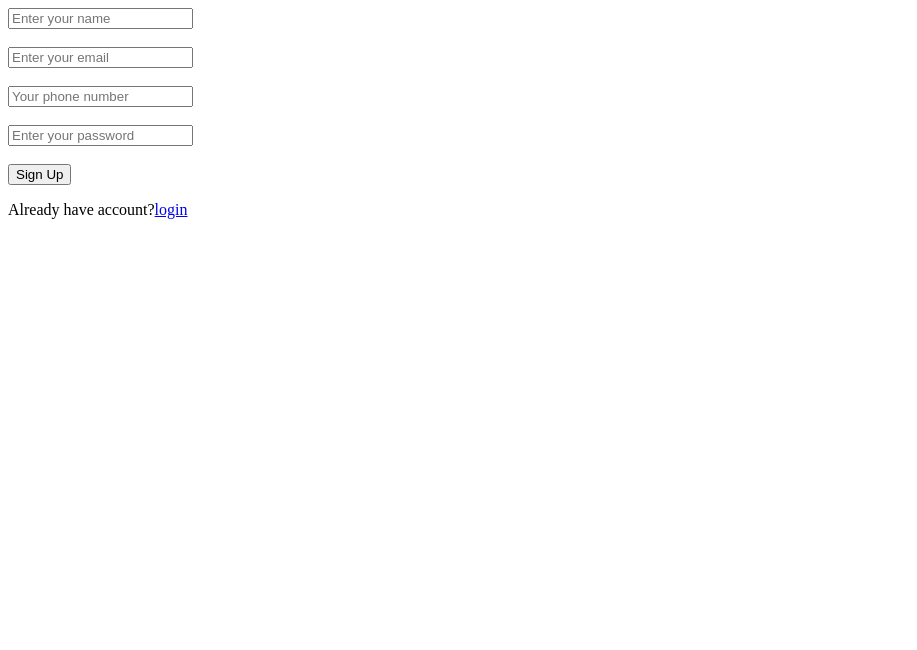
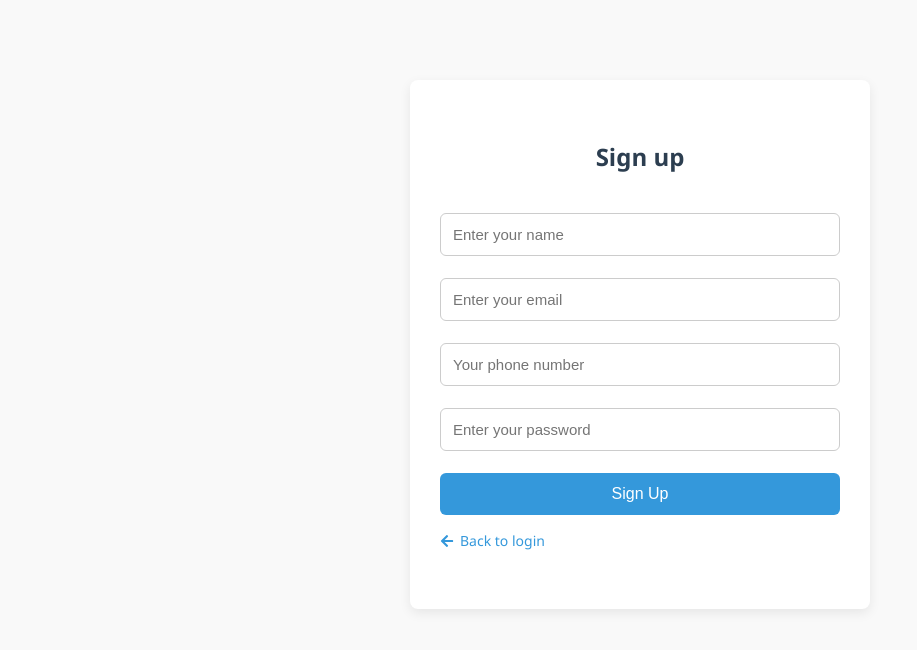
Before and after one commit to Dheerajsonekar/charity_donation_platform, a website: page public/signup.html in a window 1280 px wide. Shown: the whole page, without its empty margins (0-917 px from the left). Drawn offline with nearby package versions, Linux system fonts and the light colour scheme.

Commit message:
all page ui

```diff
--- /dev/null
+++ b/public/admin-login.css
@@ -0,0 +1,83 @@
+/* admin-login.css */
+/* Reset & Base */
+* {
+  box-sizing: border-box;
+  margin: 0;
+  padding: 0;
+}
+
+body {
+  font-family: 'Segoe UI', sans-serif;
+  background-color: #f5f7fa;
+  display: flex;
+  flex-direction: column;
+  align-items: center;
+  justify-content: center;
+  height: 100vh;
+}
+
+/* Heading */
+h2 {
+  margin-bottom: 30px;
+
+  color: #2c3e50;
+  font-size: 24px;
+  text-align: center;
+
+}
+
+/* Form Container */
+form#loginForm {
+  background-color: #ffffff;
+  padding: 32px;
+  border-radius: 8px;
+  box-shadow: 0 6px 18px rgba(0, 0, 0, 0.1);
+  width: 100%;
+  max-width: 400px;
+  display: flex;
+  flex-direction: column;
+}
+
+/* Input Fields */
+form#loginForm input {
+  width: 100%;
+  padding: 12px;
+  margin-bottom: 16px;
+  font-size: 15px;
+  border: 1px solid #ccc;
+  border-radius: 6px;
+}
+
+/* Submit Button */
+form#loginForm button {
+  width: 100%;
+  padding: 12px;
+  margin-top: 8px;
+  background-color: #2c3e50;
+  color: #fff;
+  border: none;
+  border-radius: 6px;
+  font-size: 16px;
+  cursor: pointer;
+  transition: background-color 0.3s ease;
+}
+
+form#loginForm button:hover {
+  background-color: #1a242f;
+}
+
+/* Paragraph Links */
+p {
+  margin-top: 16px;
+  font-size: 14px;
+  text-align: center;
+}
+
+p a {
+  color: #3498db;
+  text-decoration: none;
+}
+
+p a:hover {
+  text-decoration: underline;
+}
--- /dev/null
+++ b/public/admin-sign.css
@@ -0,0 +1,77 @@
+/* Reset and Base */
+* {
+  margin: 0;
+  padding: 0;
+  box-sizing: border-box;
+}
+
+body {
+  font-family: 'Segoe UI', sans-serif;
+  background-color: #f4f6f8;
+  display: flex;
+  flex-direction: column;
+  align-items: center;
+  padding: 40px 20px;
+  min-height: 100vh;
+}
+
+/* Heading */
+h2 {
+  margin-bottom: 30px;
+
+  color: #2c3e50;
+  font-size: 24px;
+  text-align: center;
+}
+
+/* Form Styling */
+form#registerForm {
+  background-color: #ffffff;
+  padding: 32px;
+  border-radius: 10px;
+  box-shadow: 0 8px 20px rgba(0, 0, 0, 0.1);
+  width: 100%;
+  max-width: 420px;
+}
+
+form input {
+  width: 100%;
+  padding: 12px;
+  margin: 8px 0;
+  font-size: 15px;
+  border: 1px solid #ccc;
+  border-radius: 6px;
+}
+
+form button {
+  width: 100%;
+  padding: 12px;
+  margin-top: 16px;
+  background-color: #2c3e50;
+  color: #fff;
+  border: none;
+  border-radius: 6px;
+  font-size: 16px;
+  cursor: pointer;
+  transition: background-color 0.3s ease;
+}
+
+form button:hover {
+  background-color: #1a242f;
+}
+
+/* Paragraph Links */
+p {
+  margin-top: 16px;
+  font-size: 14px;
+  text-align: center;
+}
+
+p a {
+  color: #2980b9;
+  text-decoration: none;
+}
+
+p a:hover {
+  text-decoration: underline;
+}
--- a/public/home.css
+++ b/public/home.css
@@ -1,20 +1,42 @@
 body {
   margin: 0;
-      font-family: Arial, sans-serif;
+  font-family: "Segoe UI", sans-serif;
 }
+
+/* Navbar Container */
 .navbar {
-      background-color: #2c3e50;
-      color: white;
   display: flex;
   justify-content: space-between;
   align-items: center;
-      padding: 10px 20px;
+  padding: 12px 40px;
+  background-color: #ffffff;
+  box-shadow: 0 1px 5px rgba(0, 0, 0, 0.1);
   position: sticky;
+  top: 0;
+  z-index: 100;
 }
 
 .navbar .logo {
-      font-size: 20px;
   font-weight: bold;
+  font-size: 22px;
+  color: #2c3e50;
+}
+
+.nav-links {
+  display: flex;
+  gap: 24px;
+}
+
+.nav-links a {
+  text-decoration: none;
+  color: #333;
+  font-size: 16px;
+  padding: 8px;
+  transition: color 0.2s ease;
+}
+
+.nav-links a:hover {
+  color: #3498db;
 }
 
 .profile-container {
@@ -23,13 +45,13 @@
 }
 
 .profile-pic {
-      width: 35px;
-      height: 35px;
+  width: 32px;
+  height: 32px;
   border-radius: 50%;
-      background-color: white;
-      background-image: url('https://i.imgur.com/IAWZ8sR.png'); /* Placeholder image */
+
   background-size: cover;
   background-position: center;
+  border: 2px solid #3498db;
 }
 
 .dropdown {
@@ -37,31 +59,113 @@
   top: 45px;
   right: 0;
   background-color: white;
-      color: black;
-      border: 1px solid #ccc;
+  border: 1px solid #ddd;
   width: 160px;
-      box-shadow: 0 4px 8px rgba(0,0,0,0.1);
+  box-shadow: 0 4px 8px rgba(0, 0, 0, 0.1);
   display: none;
-      z-index: 100;
+  z-index: 1000;
+  border-radius: 6px;
 }
 
 .dropdown a {
   display: block;
   padding: 10px;
   text-decoration: none;
-      color: black;
+  color: #333;
 }
 
 .dropdown a:hover {
-      background-color: #f1f1f1;
-    }
-    .dropdown p {
-      display: block;
-      padding: 10px;
-      text-decoration: none;
-      color: black;
+  background-color: #f5f5f5;
 }
 
-    .dropdown p:hover {
-      background-color: #f1f1f1;
+.auth-section {
+  display: flex;
+  align-items: center;
+  gap: 20px;
 }
+
+.auth-button {
+  padding: 8px 16px;
+  border: 1px solid #3498db;
+  background-color: transparent;
+  color: #3498db;
+  border-radius: 4px;
+  cursor: pointer;
+  font-size: 15px;
+  transition: all 0.3s ease;
+}
+
+.auth-button:hover {
+  background-color: #3498db;
+  color: white;
+}
+
+/* Hamburger Icon */
+.hamburger {
+  display: none;
+  font-size: 26px;
+  cursor: pointer;
+}
+
+/* Mobile Responsive */
+@media (max-width: 768px) {
+  .nav-links {
+    display: none;
+    flex-direction: column;
+    background-color: white;
+    position: absolute;
+    top: 60px;
+    left: 0;
+    right: 0;
+    padding: 10px 20px;
+    box-shadow: 0 4px 8px rgba(0, 0, 0, 0.1);
+  }
+
+  .nav-links.show {
+    display: flex;
+  }
+
+  .hamburger {
+    display: block;
+  }
+  .auth-section {
+    display: none;
+    flex-direction: column;
+    align-items: center;
+    background-color: white;
+    position: absolute;
+    top: calc(60px + 100%); /* Push below nav-links */
+    left: 0;
+    right: 0;
+    padding: 10px 0;
+    box-shadow: 0 4px 8px rgba(0, 0, 0, 0.1);
+    z-index: 999;
+  }
+
+  .auth-section.show {
+    display: flex;
+  }
+
+  .auth-button {
+    width: 80%;
+    text-align: center;
+  }
+
+  .profile-container {
+    margin: 10px 0;
+  }
+
+  .dropdown {
+    position: static;
+    box-shadow: none;
+    width: 100%;
+    border: none;
+  }
+
+  .dropdown a {
+    padding: 8px;
+    border-top: 1px solid #eee;
+    width: 100%;
+    text-align: center;
+  }
+}
--- /dev/null
+++ b/public/signup.css
@@ -0,0 +1,71 @@
+/* General body styling to match navbar */
+body {
+  margin: 0;
+  padding: 0;
+  font-family: 'Segoe UI', sans-serif;
+  background-color: #f9f9f9;
+  color: #2c3e50;
+}
+
+/* Form section styling */
+.form-section {
+  max-width: 400px;
+  margin: 80px auto;
+  padding: 40px 30px;
+  background-color: #fff;
+  box-shadow: 0 4px 12px rgba(0, 0, 0, 0.08);
+  border-radius: 8px;
+}
+h2 {
+   margin-bottom: 40px;
+
+  color: #2c3e50;
+  font-size: 24px;
+  text-align: center;
+
+}
+
+/* Input fields */
+input[type="text"],
+input[type="email"],
+input[type="number"],
+input[type="password"] {
+  width: 100%;
+  padding: 12px;
+  border: 1px solid #ccc;
+  border-radius: 6px;
+  font-size: 15px;
+  box-sizing: border-box;
+}
+
+/* Submit button */
+button[type="submit"] {
+  width: 100%;
+  padding: 12px;
+  background-color: #3498db;
+  color: white;
+  border: none;
+  border-radius: 6px;
+  font-size: 16px;
+  cursor: pointer;
+  transition: background-color 0.2s ease;
+}
+
+button[type="submit"]:hover {
+  background-color: #2980b9;
+}
+
+/* Link section */
+p a {
+  text-decoration: none;
+  color: #3498db;
+  display: inline-flex;
+  align-items: center;
+
+  gap: 6px;
+  font-size: 14px;
+}
+
+p a:hover {
+  text-decoration: underline;
+}
--- a/public/signup.html
+++ b/public/signup.html
@@ -5,12 +5,15 @@
     <meta charset="UTF-8">
     <meta name="viewport" content="width=device-width, initial-scale=1.0">
     <title>sign up</title>
+    <link rel="stylesheet" href="./signup.css">
     <script src="https://cdn.jsdelivr.net/npm/axios/dist/axios.min.js"></script>
 </head>
 
 <body>
     <div class="form-section">
+        <h2 >Sign up</h2>
         <form id="registerForm">
+
             <input type="text" name="name" id="name" placeholder="Enter your name">
             <br> <br>
             <input type="email" name="email" id="email" placeholder="Enter your email">
@@ -21,9 +24,23 @@
             <br> <br>
             <button type="submit">Sign Up</button>
         </form>
-        <p>Already have account?<a href="./login.html">login</a></p>
+
+        <p >
+            <a href="./login.html"
+                >
+                <svg aria-hidden="true" focusable="false" data-prefix="fas" data-icon="arrow-left"
+                    class="svg-inline--fa fa-arrow-left" role="img" xmlns="http://www.w3.org/2000/svg"
+                    viewBox="0 0 448 512" width="14" height="14">
+                    <path fill="currentColor"
+                        d="M257.5 445.1l-22.2 22.2c-9.4 9.4-24.6 9.4-33.9 0L7 273c-9.4-9.4-9.4-24.6 0-33.9L201.4 44.7c9.4-9.4 24.6-9.4 33.9 0l22.2 22.2c9.5 9.5 9.3 25-.4 34.3L136.6 216H424c13.3 0 24 10.7 24 24v32c0 13.3-10.7 24-24 24H136.6l120.5 114.8c9.8 9.3 10 24.8.4 34.3z">
+                    </path>
+                </svg>
+                Back to login
+            </a>
+        </p>
+
     </div>
-   <script src="./signup.js"></script>
+    <script src="./signup.js"></script>
 </body>
 
 </html>
```
Also changed, not shown: public/admin-login.html (+2 -1 lines), public/admin-signup.html (+12 -7 lines), public/home.html (+12 -106 lines), public/home.js (+19 -0 lines), public/login.css (added, +86 -0 lines), public/login.html (+3 -1 lines). Lines whose indentation alone changed are shown as unchanged.
